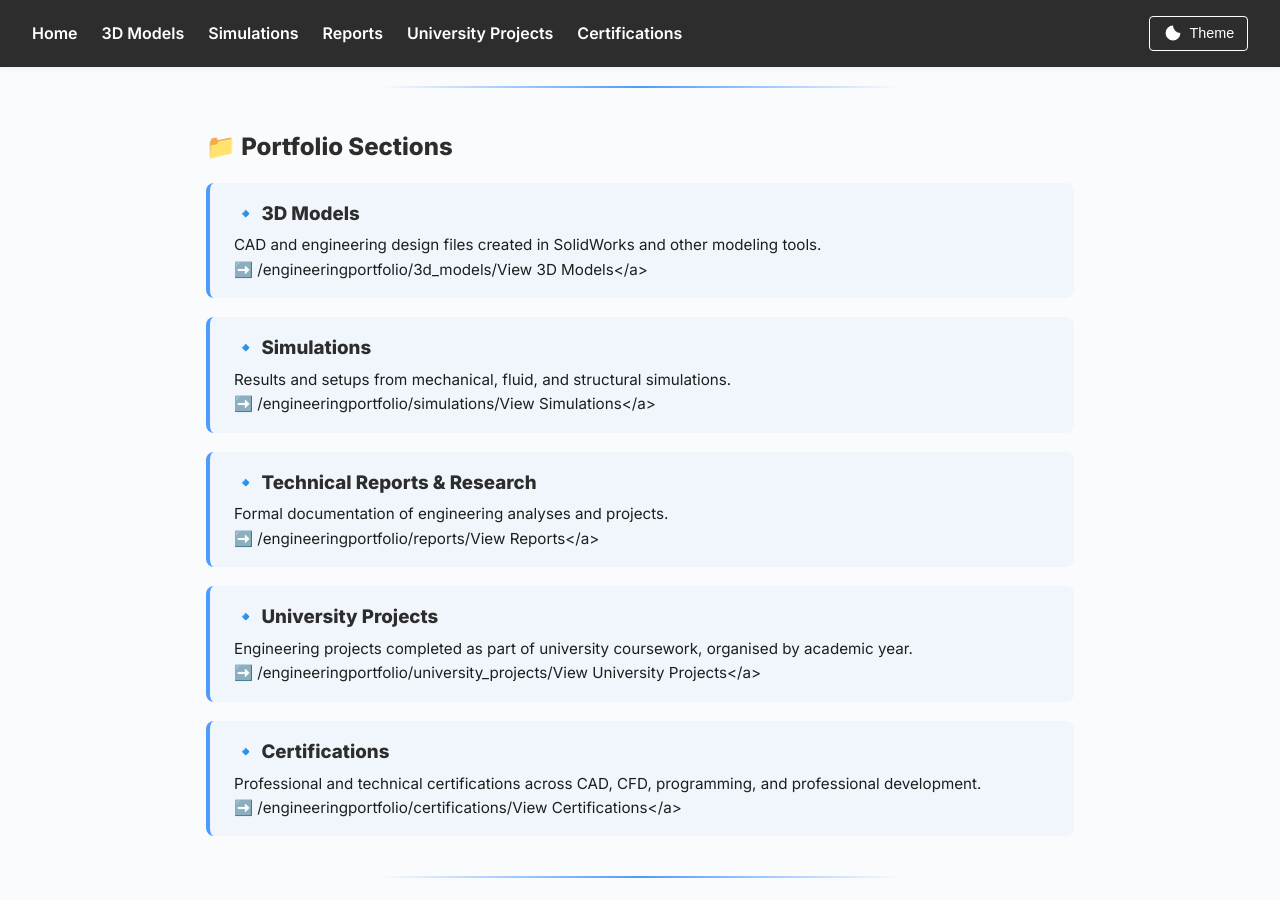
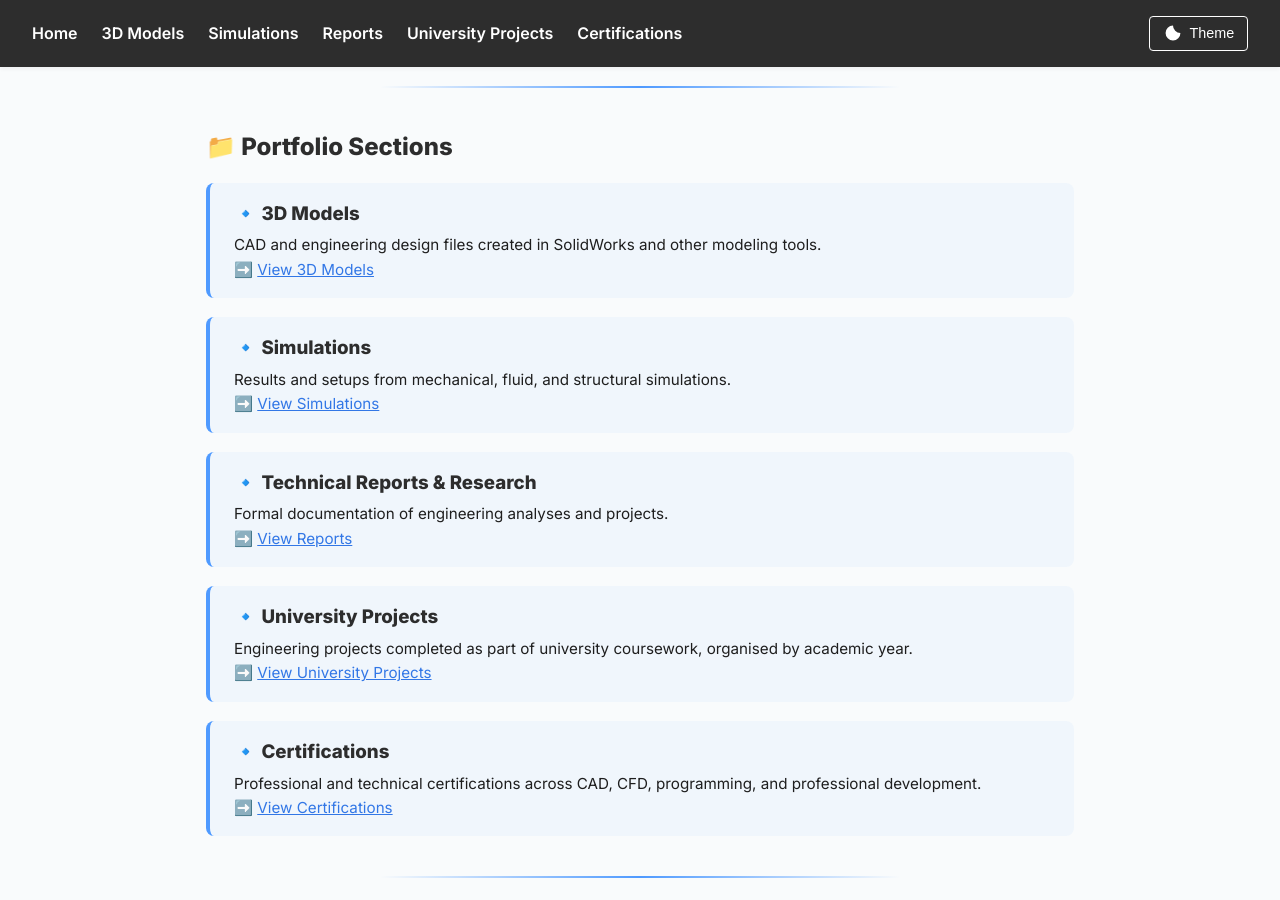
Before and after one commit to tob-mas/engineeringportfolio, a Jekyll site: the page built from index.md, in a window 1280 px wide and 900 px high, scrolled down 462 px. Built offline with Jekyll 4.4.1, drawn with Linux system fonts in a browser that asks for light colours.

Commit message:
Update links to point to correct sections

```diff
--- a/index.md
+++ b/index.md
@@ -33,31 +33,31 @@ Welcome to my engineering portfolio. This website showcases my work in **3D Mode
 <div class="section-card">
   <h3>🔹 3D Models</h3>
   <p>CAD and engineering design files created in SolidWorks and other modeling tools.</p>
-  <p>➡️ {{ site.baseurl }}/3d_models/View 3D Models</a></p>
+  <p>➡️ <a href="{{ site.baseurl }}/3d_models/">View 3D Models</a></p>
 </div>
 
 <div class="section-card">
   <h3>🔹 Simulations</h3>
   <p>Results and setups from mechanical, fluid, and structural simulations.</p>
-  <p>➡️ {{ site.baseurl }}/simulations/View Simulations</a></p>
+  <p>➡️ <a href="{{ site.baseurl }}/simulations/">View Simulations</a></p>
 </div>
 
 <div class="section-card">
   <h3>🔹 Technical Reports & Research</h3>
   <p>Formal documentation of engineering analyses and projects.</p>
-  <p>➡️ {{ site.baseurl }}/reports/View Reports</a></p>
+  <p>➡️ <a href="{{ site.baseurl }}/reports/">View Reports</a></p>
 </div>
 
 <div class="section-card">
   <h3>🔹 University Projects</h3>
   <p>Engineering projects completed as part of university coursework, organised by academic year.</p>
-  <p>➡️ {{ site.baseurl }}/university_projects/View University Projects</a></p>
+  <p>➡️ <a href="{{ site.baseurl }}/university_projects/">View University Projects</a></p>
 </div>
 
 <div class="section-card">
   <h3>🔹 Certifications</h3>
   <p>Professional and technical certifications across CAD, CFD, programming, and professional development.</p>
-  <p>➡️ {{ site.baseurl }}/certifications/View Certifications</a></p>
+  <p>➡️ <a href="{{ site.baseurl }}/certifications/">View Certifications</a></p>
 </div>
 
 ---
```
